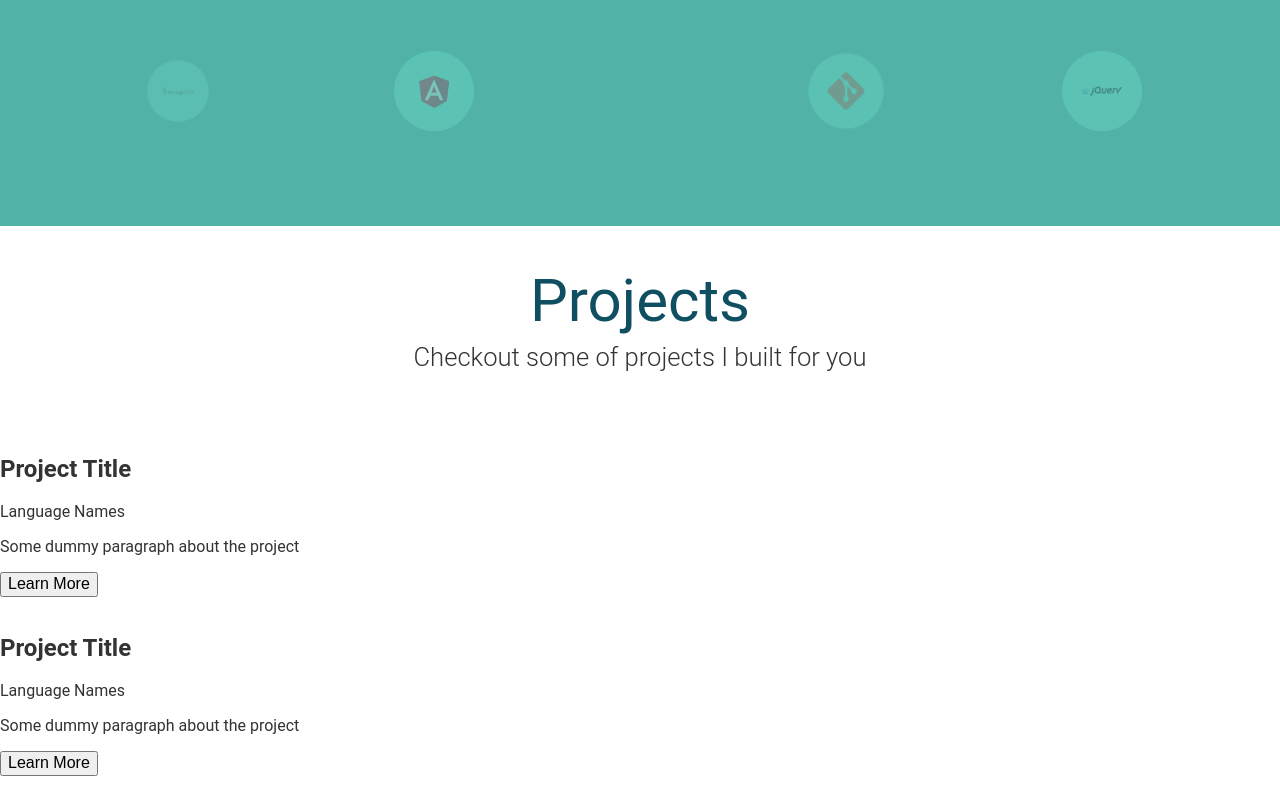
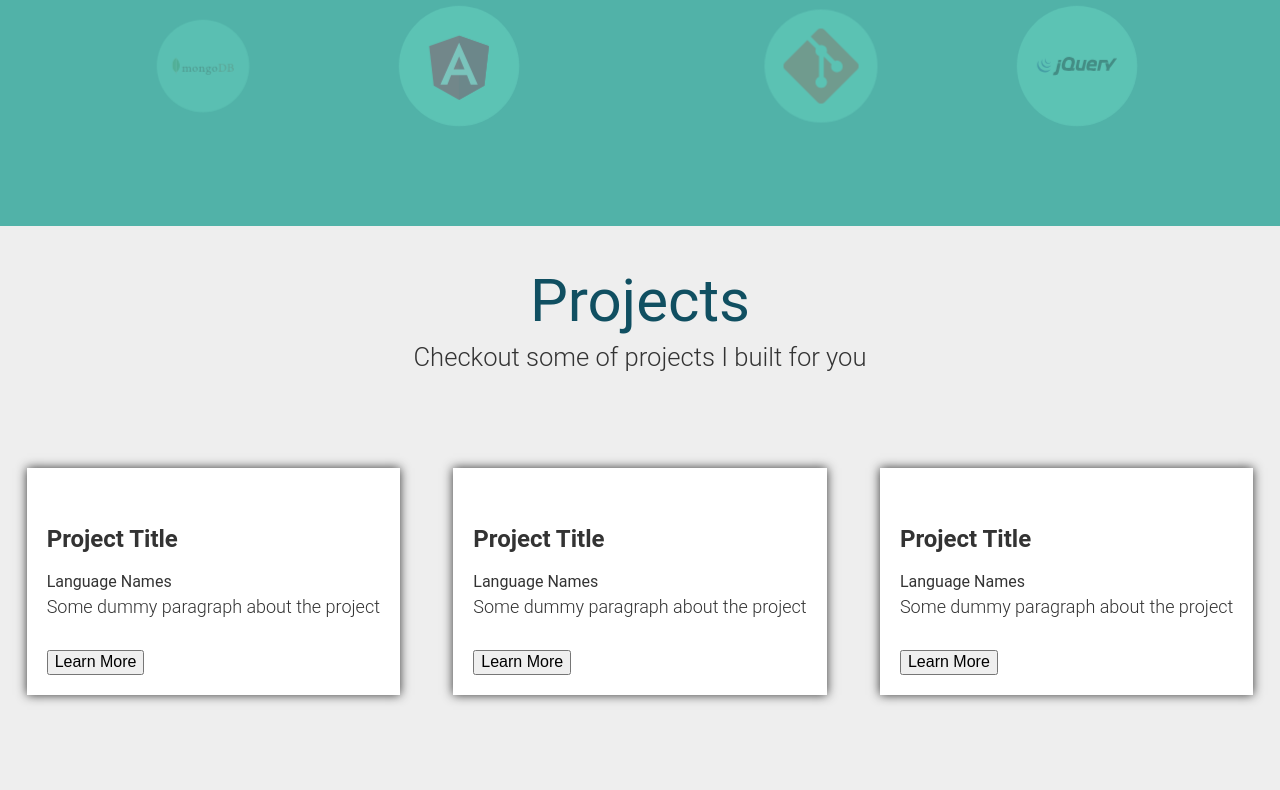
Before and after one commit to hasratsabit/personal-page, a website: page app/index.html in a window 1280 px wide. Shown: the part 730-1520 px from the top of the page. Drawn offline with Linux system fonts and the light colour scheme.

Commit message:
Projects halfway

```diff
--- a/app/assets/styles/base/_global.css
+++ b/app/assets/styles/base/_global.css
@@ -1,14 +1,13 @@
 body {
   font-family: 'Roboto', sans-serif;
   color: #333;
+  box-sizing: border-box;
 }
 
-img {
-  max-width: 100%;
-  height: auto;
+.clearfix:after {
+  content: ".";
+  display: block;
+  height: 0;
+  clear: both;
+  visibility: hidden;
 }
-
-* {
-  /*This brings columns in one line. Otherwise columns broke*/
-  box-sizing: border-box;
-}
--- /dev/null
+++ b/app/assets/styles/modules/_generic-content.css
@@ -0,0 +1,11 @@
+.generic-content {
+  p {
+    line-height: 1.65;
+    margin: 0 0 1.8rem 0;
+    font-weight: 300;
+
+    @mixin atSmall {
+      font-size: 1.125rem;
+    }
+  }
+}
--- a/app/assets/styles/modules/_header-bubbles.css
+++ b/app/assets/styles/modules/_header-bubbles.css
@@ -21,6 +21,7 @@
     transition: all 5s ease-in-out;
 
     img {
+      max-width: 100%;
       margin: 1;
     }
 
--- /dev/null
+++ b/app/assets/styles/modules/_page-sections.css
@@ -0,0 +1,8 @@
+.page-sections {
+  height: 500px;
+  overflow: hidden;
+
+  &--whitesmoke-bg {
+    background-color: #EEEEEE;
+  }
+}
--- /dev/null
+++ b/app/assets/styles/modules/_proj-box.css
@@ -0,0 +1,7 @@
+.proj-box {
+
+  background-color: #FFF;
+  box-shadow: 0 0 10px #333;
+  padding: 20px;
+  margin: 20px 0 20px;
+}
--- /dev/null
+++ b/app/assets/styles/modules/_row.css
@@ -0,0 +1,11 @@
+
+.row {
+  padding: 30px 0 100px;
+  max-width: 100%;
+  display: flex;
+  flex-wrap: wrap;
+
+  &__medium-4 {
+    margin: auto;
+  }
+}
--- a/app/assets/styles/styles.css
+++ b/app/assets/styles/styles.css
@@ -5,3 +5,7 @@
 @import "modules/_site-header.css";
 @import "modules/_header-bubbles";
 @import "modules/_section-headlines";
+@import "modules/_page-sections";
+@import "modules/_row";
+@import "modules/_generic-content";
+@import "modules/_proj-box";
--- a/app/index.html
+++ b/app/index.html
@@ -50,36 +50,50 @@
 
 
 
-<section class="projects-section"><!-- Project-Section Starts -->
+<div id="projects-section" class="page-sections--whitesmoke-bg clearfix"><!-- Project-Section Starts -->
 
   <div class="section-headlines">
     <h1 class="section-headlines__title">Projects</h1>
     <p class="section-headlines__description">Checkout some of projects I built for you</p>
   </div>
 
-  <div class="project-box">
+  <div class="row">
+      <div class="row__medium-4">
+        <div class="proj-box">
           <img src="" alt="">
-    <h2>Project Title</h2>
-    <span>Language Names</span>
+            <div class="proj-box-content generic-content">
+              <h2 class="proj-box-content__title">Project Title</h2>
+              <span class="proj-box-content-label">Language Names</span>
               <p>Some dummy paragraph about the project</p>
-    <button type="button" name="button">Learn More</button>
             </div>
-  <div class="project-box">
+          <button type="button" name="button" class="btn">Learn More</button>
+        </div>
+      </div>
+      <div class="row__medium-4">
+        <div class="proj-box">
           <img src="" alt="">
-    <h2>Project Title</h2>
-    <span>Language Names</span>
+            <div class="proj-box-content generic-content">
+              <h2 class="proj-box-content__title">Project Title</h2>
+              <span class="proj-box-content-label">Language Names</span>
               <p>Some dummy paragraph about the project</p>
-    <button type="button" name="button">Learn More</button>
             </div>
-  <div class="project-box">
+          <button type="button" name="button" class="btn">Learn More</button>
+        </div>
+      </div>
+      <div class="row__medium-4">
+        <div class="proj-box">
           <img src="" alt="">
-    <h2>Project Title</h2>
-    <span>Language Names</span>
+            <div class="proj-box-content generic-content">
+              <h2 class="proj-box-content__title">Project Title</h2>
+              <span class="proj-box-content-label">Language Names</span>
               <p>Some dummy paragraph about the project</p>
-    <button type="button" name="button">Learn More</button>
+            </div>
+          <button type="button" name="button" class="btn">Learn More</button>
+        </div>
+      </div>
   </div>
 
-</section><!-- Project-Section Ends -->
+</div><!-- Project-Section Ends -->
 
 
 
--- a/app/temp/styles/styles.css
+++ b/app/temp/styles/styles.css
@@ -465,16 +465,15 @@ template {
 body {
   font-family: 'Roboto', sans-serif;
   color: #333;
+  box-sizing: border-box;
 }
 
-img {
-  max-width: 100%;
-  height: auto;
-}
-
-* {
-  /*This brings columns in one line. Otherwise columns broke*/
-  box-sizing: border-box;
+.clearfix:after {
+  content: ".";
+  display: block;
+  height: 0;
+  clear: both;
+  visibility: hidden;
 }
 
 .site-header {
@@ -583,6 +582,7 @@ img {
 }
 
 .header-bubbles__bubbles img {
+  max-width: 100%;
   margin: 1;
 }
 
@@ -731,3 +731,47 @@ img {
     font-size: 1.6rem;
   }
 }
+
+.page-sections {
+  height: 500px;
+  overflow: hidden;
+}
+
+.page-sections--whitesmoke-bg {
+  background-color: #EEEEEE;
+}
+
+.row {
+  padding: 30px 0 100px;
+  max-width: 100%;
+  display: -webkit-box;
+  display: -ms-flexbox;
+  display: flex;
+  -ms-flex-wrap: wrap;
+      flex-wrap: wrap;
+}
+
+.row__medium-4 {
+  margin: auto;
+}
+
+.generic-content p {
+  line-height: 1.65;
+  margin: 0 0 1.8rem 0;
+  font-weight: 300;
+}
+
+@media (min-width: 530px) {
+
+  .generic-content p {
+    font-size: 1.125rem;
+  }
+}
+
+.proj-box {
+
+  background-color: #FFF;
+  box-shadow: 0 0 10px #333;
+  padding: 20px;
+  margin: 20px 0 20px;
+}
```
Lines whose indentation alone changed are shown as unchanged.
